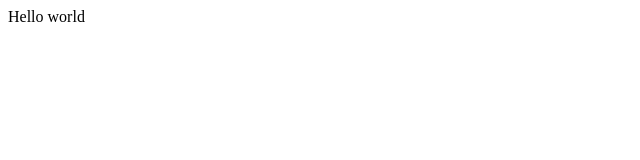
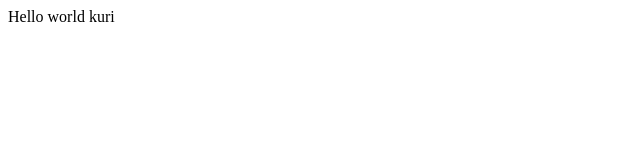
Before and after one commit to sommer99/opentutorials_kuri, a plain HTML site: page index.html in a window 1280 px wide. Shown: the full height of the page, 0-640 px from the left. Drawn offline with Linux system fonts and the light colour scheme.

Commit message:
change index.html

```diff
--- a/index.html
+++ b/index.html
@@ -19,6 +19,6 @@
     </head>
 
     <body>
-        Hello world
+        Hello world kuri
     </body>
 </html>
```
